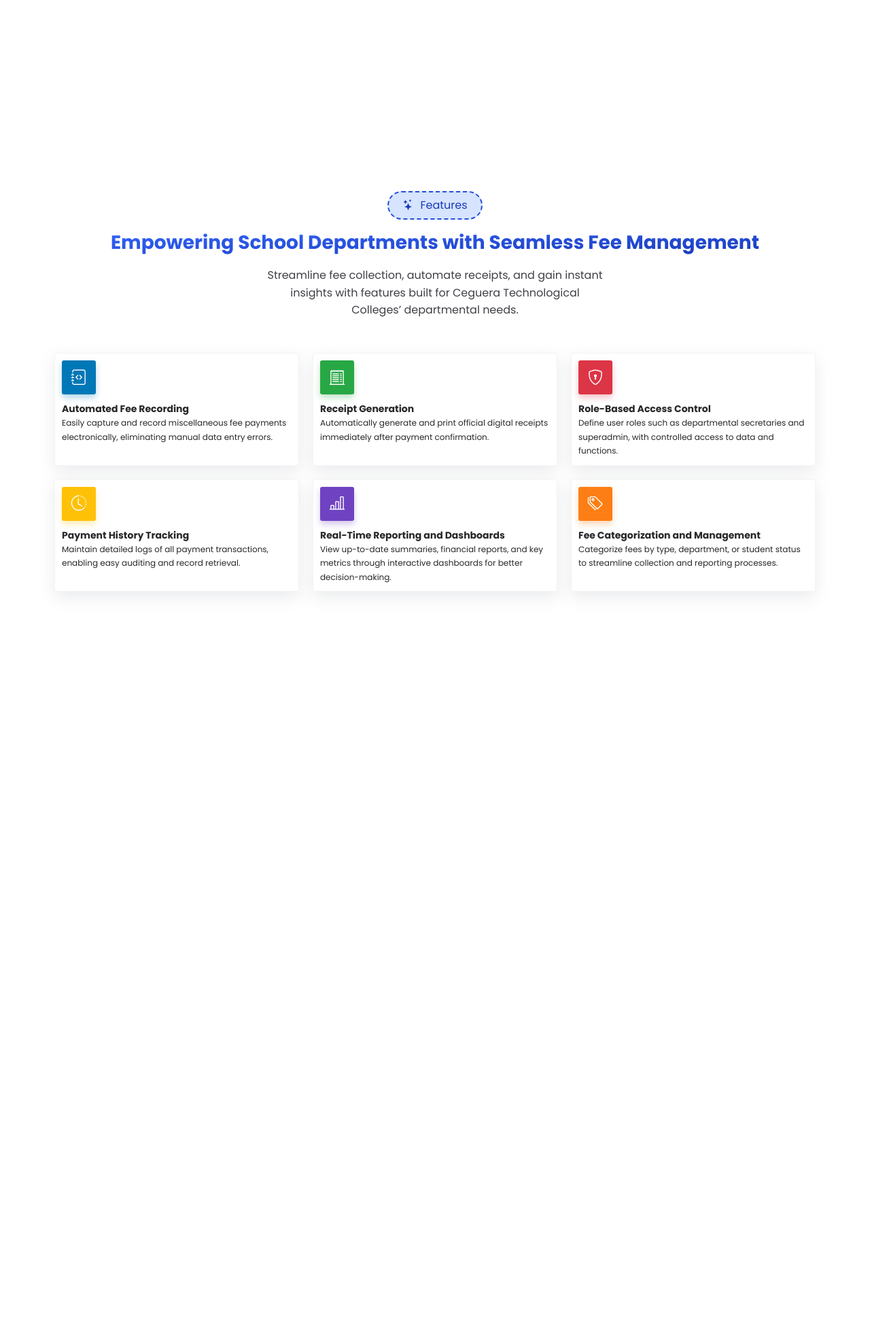
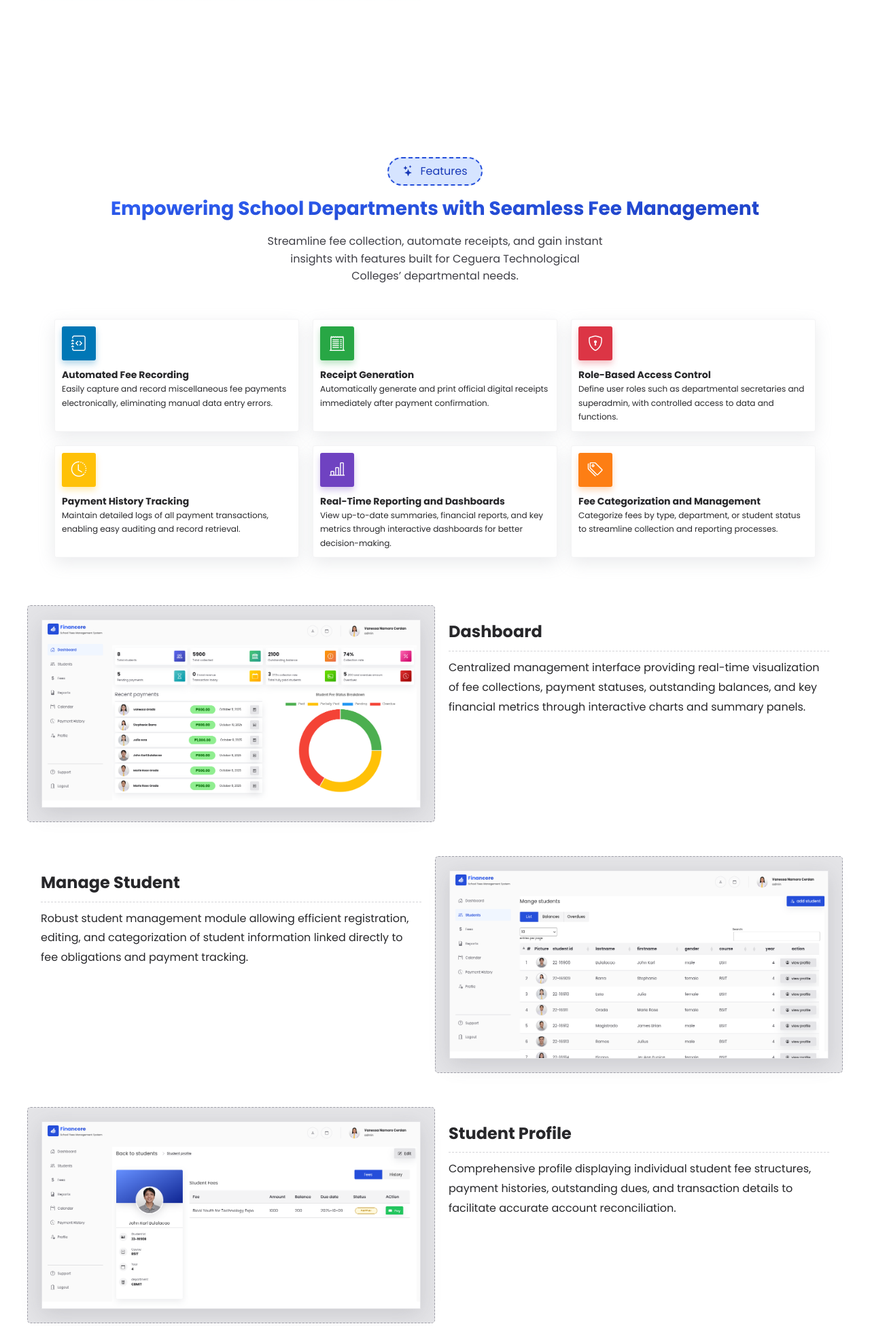
Before and after one commit to Mizukawa3343/financore, a PHP site: page / in a window 1280 px wide. Shown: the part 1238-3188 px from the top of the page at 68% size. Before the commit the page ends 2269 px from the top, so only its background shows below. Run offline with PHP 8.4, Linux system fonts and the light colour scheme.

Commit message:
added features page

```diff
--- a/assets/css/landing.css
+++ b/assets/css/landing.css
@@ -480,6 +480,52 @@ header {
   font-size: 1.2rem;
   line-height: 1.7;
 }
+.system-wrapper {
+  margin-top: 5rem;
+  display: flex;
+  flex-direction: column;
+  gap: 5rem;
+}
+.system-card {
+  display: grid;
+  grid-template-columns: repeat(2, 1fr);
+}
+.system-card .system-screenshot {
+  padding: 2rem;
+  background: var(--zinc-200);
+  border: 1px dashed var(--zinc-400);
+  border-radius: 5px;
+  display: flex;
+  align-items: center;
+  justify-content: center;
+}
+.system-card .system-screenshot img {
+  width: 100%;
+  object-fit: cover;
+  border: 1px solid var(--zinc-200);
+  box-shadow: var(--shadow-md);
+}
+.system-card .system-screenshot img {
+  width: 100%;
+  object-fit: cover;
+  border: 1px solid var(--zinc-200);
+  box-shadow: var(--shadow-md);
+  margin: 0 auto;
+}
+
+.system-card .description {
+  padding: 2rem;
+}
+.system-card .description h3 {
+  font-size: 2.4rem;
+  padding-bottom: 0.85rem;
+  border-bottom: 1px dashed var(--zinc-300);
+  margin-bottom: 1rem;
+}
+.system-card .description p {
+  line-height: 1.8;
+  font-size: 1.6rem;
+}
 
 @media (max-width: 768px) {
   header {
@@ -557,4 +603,23 @@ header {
   .about-wrapper .right {
     padding: 0;
   }
+  .features-section {
+    margin-top: 18rem;
+    padding: 5rem 0;
+  }
+  .features-heading .badge {
+    padding: 0.45rem 2rem;
+    font-size: 1.2rem;
+  }
+  .features-heading h2 {
+    font-size: 1.8rem;
+    text-align: center;
+  }
+  .features-heading p {
+    font-size: 1.2rem;
+    width: 70%;
+  }
+  .features-container {
+    grid-template-columns: 1fr;
+  }
 }
--- a/index.php
+++ b/index.php
@@ -81,7 +81,7 @@
         </div>
     </section>
 
-    <section class="features-section wrapper section-full">
+    <section class="features-section wrapper ">
         <div class="features-wrapper">
             <div class="features-heading">
                 <div class="badge">
@@ -165,7 +165,77 @@
                 </div>
             </div>
         </div>
+
+        <div class="system-wrapper">
+            <div class="system-card">
+                <div class="system-screenshot">
+                    <img src="/financore/assets/system-images/dashboard.png" alt="">
+                </div>
+                <div class="description">
+                    <h3>Dashboard</h3>
+                    <p>Centralized management interface providing real-time visualization of fee collections, payment
+                        statuses, outstanding balances, and key financial metrics through interactive charts and summary
+                        panels. </p>
+                </div>
+            </div>
+
+            <div class="system-card">
+                <div class="description">
+                    <h3>Manage Student</h3>
+                    <p>
+                        Robust student management module allowing efficient registration, editing, and categorization of
+                        student information linked directly to fee obligations and payment tracking.
+                    </p>
+                </div>
+                <div class="system-screenshot">
+                    <img src="/financore/assets/system-images/manage-student.png" alt="">
+                </div>
+            </div>
+
+            <div class="system-card">
+                <div class="system-screenshot">
+                    <img src="/financore/assets/system-images/student-profile.png" alt="">
+                </div>
+                <div class="description">
+                    <h3>Student Profile</h3>
+                    <p>
+                        Comprehensive profile displaying individual student fee structures, payment histories,
+                        outstanding dues, and transaction details to facilitate accurate account reconciliation.
+                    </p>
+                </div>
+            </div>
+
+            <div class="system-card">
+                <div class="description">
+                    <h3>Fee Management</h3>
+                    <p>
+                        Flexible fee configuration engine supporting various fee types, categories and departmental
+                        assignments with seamless integration to payment processing and reporting modules.
+                    </p>
+                </div>
+                <div class="system-screenshot">
+                    <img src="/financore/assets/system-images/fee-management.png" alt="">
+                </div>
+            </div>
+
+
+            <div class="system-card">
+                <div class="system-card">
+                    <div class="system-screenshot">
+                        <img class="receipt-img" src="/financore/assets/system-images/receipt.png" alt="">
+                    </div>
+                </div>
+                <div class="description">
+                    <h3>Receipt</h3>
+                    <p>
+                        Automatically generated, itemized digital receipts with transaction identifiers and timestamps
+                        ensuring transparency and easy audit trails for all fee payments.
+                    </p>
+                </div>
+            </div>
+        </div>
     </section>
+
 
     <script>
         const btnMenu = document.querySelector('.btn-menu');
```
Also changed, not shown: assets/system-images/dashboard.png (added), assets/system-images/fee-management.png (added), assets/system-images/manage-student.png (added), assets/system-images/receipt.png (added), assets/system-images/student-profile.png (added).
